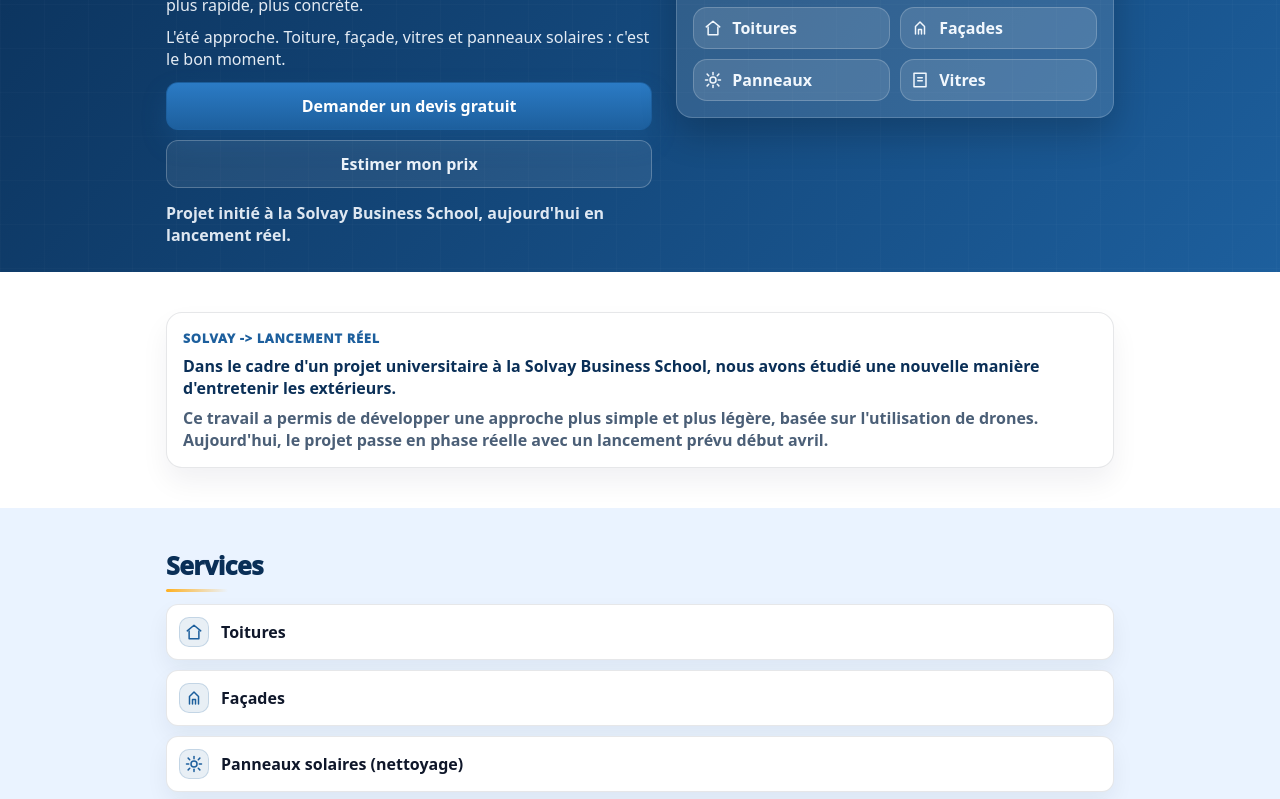
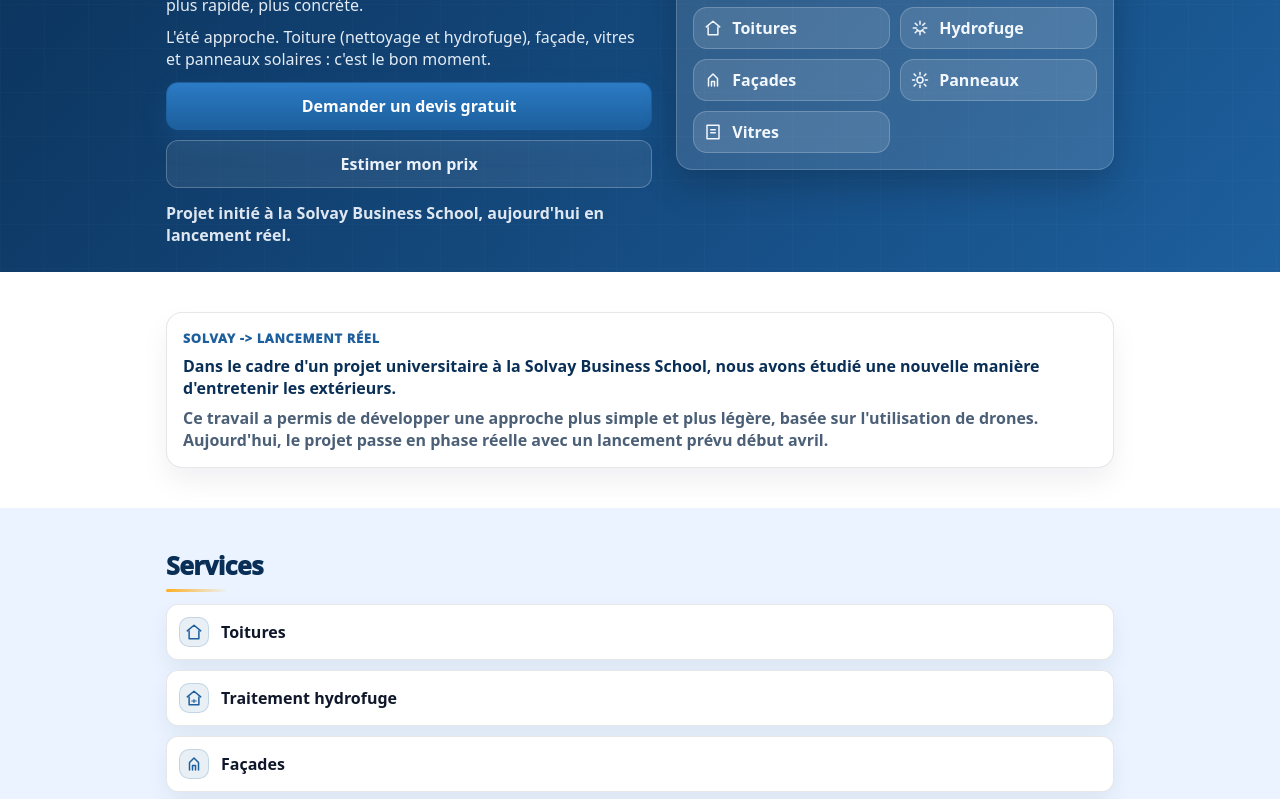
Before and after one commit to qmin0001/prop-air, a plain HTML site: page index.html in a window 1280 px wide. Shown: the part 365-1164 px from the top of the page. Drawn offline with Linux system fonts and the light colour scheme.

Commit message:
traitement hydrofyge toiture plus num tel

```diff
--- a/index.html
+++ b/index.html
@@ -3,7 +3,7 @@
   <head>
     <meta charset="utf-8" />
     <meta name="viewport" content="width=device-width, initial-scale=1" />
-    <meta name="description" content="Prop'Air : nettoyage extérieur par drone. Toitures, façades, panneaux solaires (nettoyage) et vitres. Demandez un devis gratuit." />
+    <meta name="description" content="Prop'Air : nettoyage extérieur par drone. Toitures (dont traitement hydrofuge), façades, panneaux solaires (nettoyage) et vitres. Demandez un devis gratuit." />
     <title>Prop'Air | Nettoyage extérieur par drone</title>
     <link rel="stylesheet" href="./style.css" />
     <!-- Google tag (gtag.js) -->
@@ -68,7 +68,7 @@
 
             <h1 class="hero__title">Nettoyage extérieur par drone, simple et rapide.</h1>
             <p class="hero__subtitle">Une nouvelle manière de nettoyer son extérieur : plus simple, plus rapide, plus concrète.</p>
-            <p class="hero__subtitle">L'été approche. Toiture, façade, vitres et panneaux solaires : c'est le bon moment.</p>
+            <p class="hero__subtitle">L'été approche. Toiture (nettoyage et hydrofuge), façade, vitres et panneaux solaires : c'est le bon moment.</p>
 
             <div class="hero__cta">
               <a class="btn btn--primary btn--cta btn--full quote-btn" id="quote-btn" href="#devis">Demander un devis gratuit</a>
@@ -116,6 +116,15 @@
                     </svg>
                   </span>
                   Toitures
+                </div>
+                <div class="chip">
+                  <span class="chip__icon" aria-hidden="true">
+                    <svg viewBox="0 0 24 24" width="18" height="18" fill="none" xmlns="http://www.w3.org/2000/svg">
+                      <path d="M12 3v4M12 17v4M5.6 5.6l2.8 2.8M15.6 15.6l2.8 2.8M3 12h4M17 12h4M5.6 18.4l2.8-2.8M15.6 8.4l2.8-2.8" stroke="currentColor" stroke-width="2" stroke-linecap="round"/>
+                      <path d="M8 14c2 3 6 3 8 0" stroke="currentColor" stroke-width="2" stroke-linecap="round"/>
+                    </svg>
+                  </span>
+                  Hydrofuge
                 </div>
                 <div class="chip">
                   <span class="chip__icon" aria-hidden="true">
@@ -184,6 +193,16 @@
                 </svg>
               </span>
               <span>Toitures</span>
+            </div>
+            <div class="service-item">
+              <span class="service-ico" aria-hidden="true">
+                <svg viewBox="0 0 24 24" width="18" height="18" fill="none" xmlns="http://www.w3.org/2000/svg">
+                  <path d="M3 10.5 12 3l9 7.5" stroke="currentColor" stroke-width="2" stroke-linecap="round" stroke-linejoin="round"/>
+                  <path d="M5.5 10.5V21h13V10.5" stroke="currentColor" stroke-width="2" stroke-linecap="round" stroke-linejoin="round"/>
+                  <path d="M12 14v4M9 16h6" stroke="currentColor" stroke-width="1.5" stroke-linecap="round"/>
+                </svg>
+              </span>
+              <span>Traitement hydrofuge</span>
             </div>
             <div class="service-item">
               <span class="service-ico" aria-hidden="true">
@@ -338,7 +357,7 @@
       <section class="section" id="devis">
         <div class="container">
           <h2 class="section-title">Demander un devis</h2>
-          <p class="section-subtitle">Devis gratuit, sans engagement. Réponse sous 24h.</p>
+          <p class="section-subtitle">Devis gratuit, sans engagement. Réponse sous 24h. Téléphone : <a href="tel:+32493829810">+32&nbsp;493&nbsp;82&nbsp;98&nbsp;10</a></p>
 
           <form
             id="devis-form"
@@ -386,6 +405,7 @@
                 <select id="form-service" class="field__control" name="service" required>
                   <option value="">Sélectionner</option>
                   <option value="toiture">Toiture</option>
+                  <option value="toiture_hydrofuge">Traitement hydrofuge</option>
                   <option value="facade">Façade</option>
                   <option value="panneaux">Panneaux solaires (nettoyage)</option>
                   <option value="vitres">Vitres</option>
@@ -425,6 +445,7 @@
         </div>
         <div class="footer__col">
           <div class="footer__label">Contact</div>
+          <a class="footer__link" href="tel:+32493829810">+32&nbsp;493&nbsp;82&nbsp;98&nbsp;10</a><br />
           <a class="footer__link" href="mailto:propair.bruxelles@yahoo.com">propair.bruxelles@yahoo.com</a>
         </div>
         <div class="footer__col">
--- a/script.js
+++ b/script.js
@@ -10,6 +10,7 @@ const currency = new Intl.NumberFormat("fr-BE", {
 const BASE_A = {
   roof_simple: 9.5,
   roof_demossage: 14,
+  roof_hydrofuge: 18,
   facades_clean: 9.5,
   hydrofuge: 18,
   windows: 9,
@@ -35,6 +36,7 @@ function scaleRates(base, factor) {
   return {
     roof_simple: base.roof_simple * factor,
     roof_demossage: base.roof_demossage * factor,
+    roof_hydrofuge: base.roof_hydrofuge * factor,
     facades_clean: base.facades_clean * factor,
     hydrofuge: base.hydrofuge * factor,
     windows: base.windows * factor,
@@ -82,6 +84,7 @@ const CATEGORIES = {
   roof: [
     { key: "roof_simple", label: "Traitement toiture simple", unit: "m2" },
     { key: "roof_demossage", label: "Demoussage toiture", unit: "m2" },
+    { key: "roof_hydrofuge", label: "Traitement hydrofuge", unit: "m2" },
   ],
   facade: [
     { key: "facades_clean", label: "Nettoyage facade", unit: "m2" },
@@ -94,6 +97,7 @@ const CATEGORIES = {
 const FORM_SERVICE_MAP = {
   roof_simple: "toiture",
   roof_demossage: "toiture",
+  roof_hydrofuge: "toiture_hydrofuge",
   facades_clean: "facade",
   hydrofuge: "facade",
   panels: "panneaux",
```
